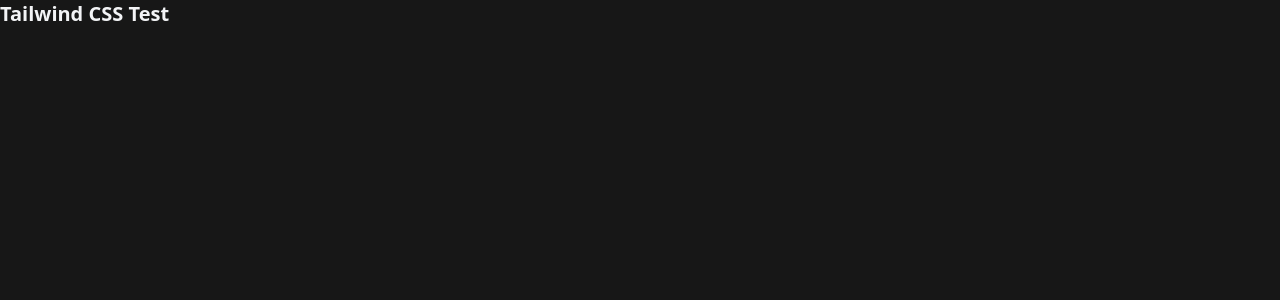
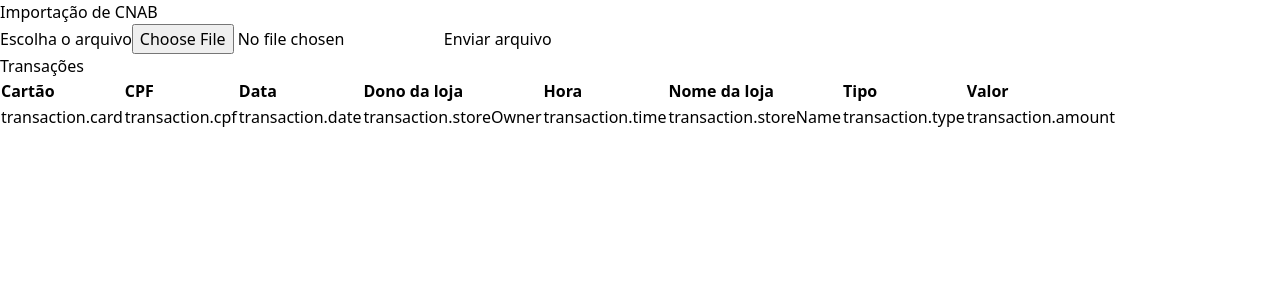
Before and after one commit to rodolfoHOk/giuliana.financial-frontend, a React (Vite) app: page / in a window 1280 px wide. Shown: the top 300 px of the page. Built offline with nearby package versions, Linux system fonts and the light colour scheme.

Commit message:
feat: main html

```diff
--- a/src/App.tsx
+++ b/src/App.tsx
@@ -1,8 +1,53 @@
 function App() {
   return (
-    <div className="bg-neutral-900 w-screen h-screen">
-      <h1 className="text-gray-100 text-xl font-bold">Tailwind CSS Test</h1>
-    </div>
+    <main>
+      <div>
+        <h1>Importação de CNAB</h1>
+      </div>
+
+      <form>
+        <label>Escolha o arquivo</label>
+        <input type="file" accept=".txt" />
+
+        <button>Enviar arquivo</button>
+      </form>
+
+      <div>
+        <h2>Transações</h2>
+
+        <ul>
+          <li>
+            <table>
+              <thead>
+                <tr>
+                  <th>Cartão</th>
+                  <th>CPF</th>
+                  <th>Data</th>
+                  <th>Dono da loja</th>
+                  <th>Hora</th>
+                  <th>Nome da loja</th>
+                  <th>Tipo</th>
+                  <th>Valor</th>
+                </tr>
+              </thead>
+
+              <tbody>
+                <tr>
+                  <td>transaction.card</td>
+                  <td>transaction.cpf</td>
+                  <td>transaction.date</td>
+                  <td>transaction.storeOwner</td>
+                  <td>transaction.time</td>
+                  <td>transaction.storeName</td>
+                  <td>transaction.type</td>
+                  <td>transaction.amount</td>
+                </tr>
+              </tbody>
+            </table>
+          </li>
+        </ul>
+      </div>
+    </main>
   );
 }
 
```
Also changed, not shown: 1 other file (tests, documents, lock files or other folders).
